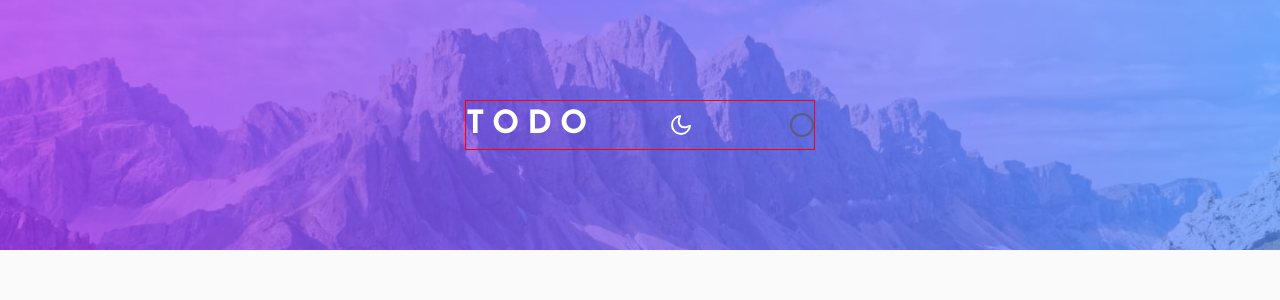
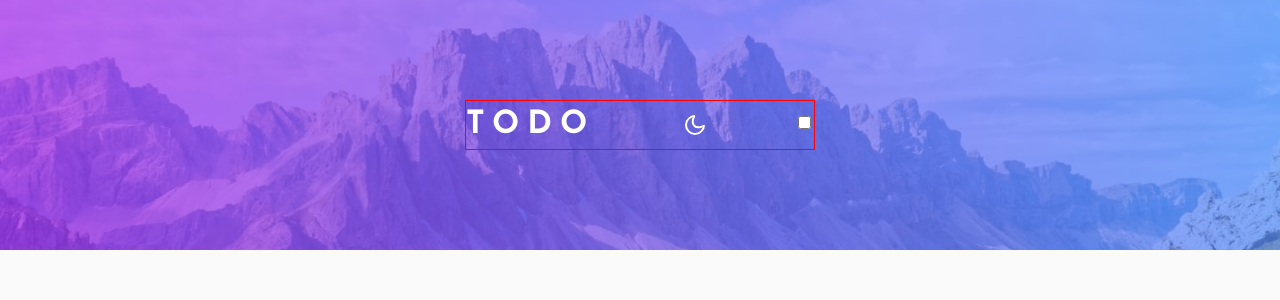
Before and after one commit to oncecreation/Drag-drop-todo, a Next.js app: page / in a window 1280 px wide. Shown: the top 300 px of the page. Built offline with nearby package versions, Linux system fonts and the light colour scheme.

Commit message:
Fix checkbox style.

```diff
--- a/src/components/check Box/checkBox.css.js
+++ b/src/components/check Box/checkBox.css.js
@@ -3,14 +3,13 @@ import { jsx } from '@emotion/react';
 import { css } from '@emotion/react';
 
 export const checkbox = css`
-  margin-left: 24px;
   cursor: pointer;
   height: 24px;
   width: 24px;
-  display: grid;
-  place-items: center;
+  display: flex;
+  justify-content: center;
+  align-items: center;
   border: 2px solid var(--Very-Dark-Grayish-Blue);
-  // border: 1px solid var(--lining);
   box-sizing: border-box;
   background: transparent;
   border-radius: 50%;
@@ -23,10 +22,6 @@ export const checkbox = css`
     width: 10px;
     opacity: 0;
     transform: rotate(-50deg);
-  }
-  input[type='checkbox'] {
-    position: absolute;
-    visibility: hidden;
   }
   &.checked {
     border: none;
@@ -42,11 +37,10 @@ export const checkbox = css`
   }
   &.hover {
     border-radius: 50px; /*1*/
-    border: 2.5px solid transparent; /*2*/
+    border: 2px solid transparent; /*2*/
     background: linear-gradient(
         45deg,
         var(--Check-BG-start),
-        var(--Check-BG-middle),
         var(--Check-BG-end)
       )
       border-box; /*3*/
@@ -54,5 +48,12 @@ export const checkbox = css`
       linear-gradient(#fff 0 0);
     -webkit-mask-composite: destination-out; /*5'*/
     mask-composite: exclude; /*5*/
+    transition: all 0.3s ease-in-out;
+  }
+  input[type='checkbox'] {
+    position: absolute;
+    // opacity: 0;
+    width: 10px;
+    height: 10px;
   }
 `;
--- a/src/components/check Box/checkBox.js
+++ b/src/components/check Box/checkBox.js
@@ -8,22 +8,26 @@ export default function Checkbox() {
   const [checked, setChecked] = useState(false);
   const [hover, setHover] = useState(false);
   const handleMouseOver = () => {
-    setHover(true);
+    if (!checked) setHover(true);
   };
   const handleMouseOut = () => {
     setHover(false);
   };
   return (
     <label
-      css={checkbox}
+      //css={checkbox}
       className={`${checked ? 'checked' : ''} ${hover ? 'hover' : ''}`}
       onMouseEnter={handleMouseOver}
       onMouseOut={handleMouseOut}
+      htmlFor="checkbox"
+      aria-label="check box"
     >
+      <div aria-hidden="true"></div>
       <input
-        id="form-checkbox"
+        id="checkbox"
         type="checkbox"
-        onClick={() => setChecked(!checked)}
+        onChange={() => setChecked(!checked)}
+        checked={checked}
       />
     </label>
   );
```
